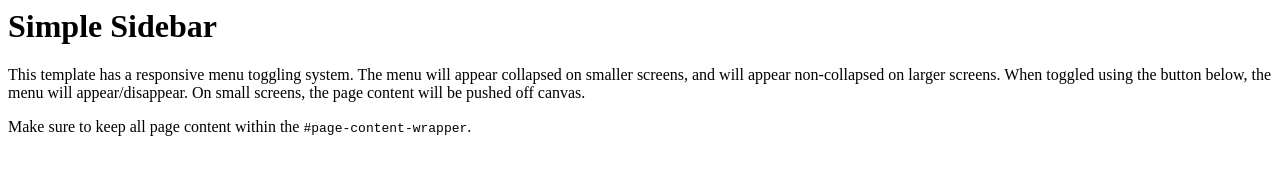
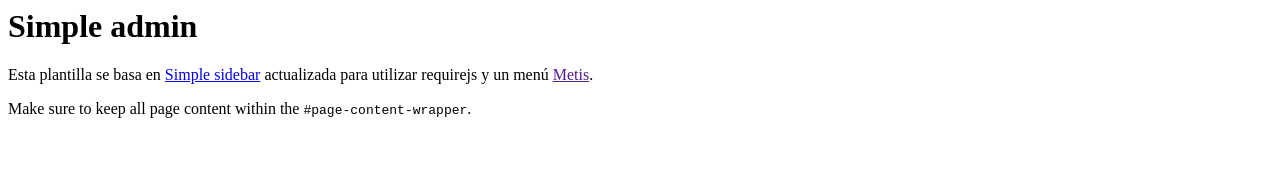
Before and after one commit to jaxkodex/simple-template, a plain HTML site: page js/admin/templates/index.html in a window 1280 px wide. Drawn offline with Linux system fonts and the light colour scheme.

Commit message:
index desc

```diff
--- a/js/admin/templates/index.html
+++ b/js/admin/templates/index.html
@@ -1,3 +1,3 @@
-<h1>Simple Sidebar</h1>
-<p>This template has a responsive menu toggling system. The menu will appear collapsed on smaller screens, and will appear non-collapsed on larger screens. When toggled using the button below, the menu will appear/disappear. On small screens, the page content will be pushed off canvas.</p>
+<h1>Simple admin</h1>
+<p>Esta plantilla se basa en <a href="http://startbootstrap.com/template-overviews/simple-sidebar/">Simple sidebar</a> actualizada para utilizar requirejs y un menú <a href="">Metis</a>.</p>
 <p>Make sure to keep all page content within the <code>#page-content-wrapper</code>.</p>
```
